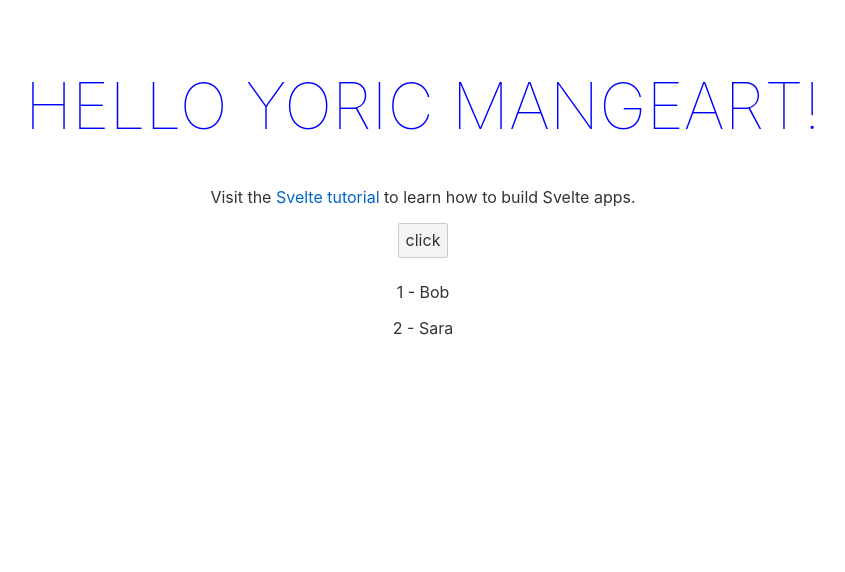
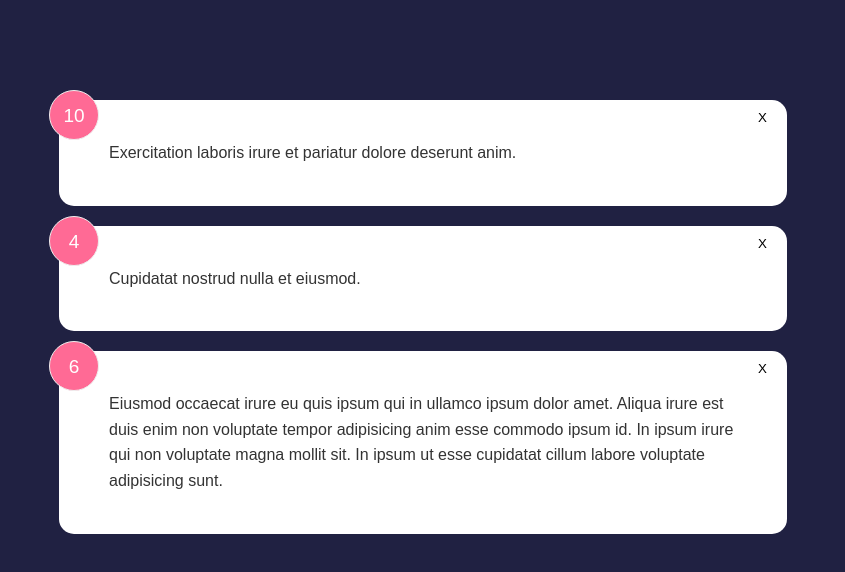
Before and after one commit to yoric-m/feedback, a Svelte app: page / in a window 1280 px wide. Shown: the top 572 px of the page, without its empty margins (217-1062 px from the left). Built offline with nearby package versions, Linux system fonts and the light colour scheme.

Commit message:
close button ok

```diff
--- a/public/global.css
+++ b/public/global.css
@@ -1,63 +1,24 @@
-html, body {
-	position: relative;
-	width: 100%;
-	height: 100%;
+/* @import url("https://fonts.googleapis.com/css2?family=Poppins:wght@400;600;700&display=swap"); */
+
+* {
+  box-sizing: border-box;
+  margin: 0;
+  padding: 0;
 }
 
 body {
-	color: #333;
-	margin: 0;
-	padding: 8px;
-	box-sizing: border-box;
-	font-family: -apple-system, BlinkMacSystemFont, "Segoe UI", Roboto, Oxygen-Sans, Ubuntu, Cantarell, "Helvetica Neue", sans-serif;
+  font-family: "Poppins", sans-serif;
+  background-color: #202142;
+  color: white;
+  line-height: 1.6;
 }
 
-a {
-	color: rgb(0,100,200);
-	text-decoration: none;
+ul {
+  list-style: none;
 }
 
-a:hover {
-	text-decoration: underline;
+.container {
+  max-width: 768px;
+  margin: 100px auto;
+  padding: 0 20px;
 }
-
-a:visited {
-	color: rgb(0,80,160);
-}
-
-label {
-	display: block;
-}
-
-input, button, select, textarea {
-	font-family: inherit;
-	font-size: inherit;
-	-webkit-padding: 0.4em 0;
-	padding: 0.4em;
-	margin: 0 0 0.5em 0;
-	box-sizing: border-box;
-	border: 1px solid #ccc;
-	border-radius: 2px;
-}
-
-input:disabled {
-	color: #ccc;
-}
-
-button {
-	color: #333;
-	background-color: #f4f4f4;
-	outline: none;
-}
-
-button:disabled {
-	color: #999;
-}
-
-button:not(:disabled):active {
-	background-color: #ddd;
-}
-
-button:focus {
-	border-color: #666;
-}
--- a/src/App.svelte
+++ b/src/App.svelte
@@ -1,57 +1,29 @@
 <script>
-  const firstName = "Yoric";
-  const lastName = "Mangeart";
-  let color = "blue";
-  const name = `${firstName} ${lastName}`;
-  let users = [
+  import FeedbackList from "./components/FeedbackList.svelte";
+
+  let feedback = [
     {
       id: 1,
-      name: "Bob",
+      rating: 10,
+      text: "Exercitation laboris irure et pariatur dolore deserunt anim.",
     },
     {
       id: 2,
-      name: "Sara",
+      rating: 4,
+      text: "Cupidatat nostrud nulla et eiusmod.",
+    },
+    {
+      id: 3,
+      rating: 6,
+      text: "Eiusmod occaecat irure eu quis ipsum qui in ullamco ipsum dolor amet. Aliqua irure est duis enim non voluptate tempor adipisicing anim esse commodo ipsum id. In ipsum irure qui non voluptate magna mollit sit. In ipsum ut esse cupidatat cillum labore voluptate adipisicing sunt.",
     },
   ];
-  function changeColor() {
-    color = color === "blue" ? "orange" : "blue";
-    users = [
-      ...users,
-      { id: users.length + 1, name: "toto" + (users.length + 1) },
-    ];
-  }
 </script>
 
-<main>
-  <h1 style="color: {color}">Hello {name}!</h1>
-  <p>
-    Visit the <a href="https://svelte.dev/tutorial">Svelte tutorial</a> to learn
-    how to build Svelte apps.
-  </p>
-  <button on:click={changeColor}>click</button>
-  {#each users as user (user.id)}
-    <p>{user.id} - {user.name}</p>
-  {/each}
+<main class="container">
+  <FeedbackList
+    {feedback}
+    on:delete-feedback={(fb) =>
+      (feedback = feedback.filter((e) => e.id !== fb.detail))}
+  />
 </main>
-
-<style>
-  main {
-    text-align: center;
-    padding: 1em;
-    max-width: 240px;
-    margin: 0 auto;
-  }
-
-  h1 {
-    color: #ff3e00;
-    text-transform: uppercase;
-    font-size: 4em;
-    font-weight: 100;
-  }
-
-  @media (min-width: 640px) {
-    main {
-      max-width: none;
-    }
-  }
-</style>
--- /dev/null
+++ b/src/components/Card.svelte
@@ -0,0 +1,14 @@
+<div class="card">
+  <slot />
+</div>
+
+<style>
+  .card {
+    background-color: white;
+    color: #333;
+    border-radius: 15px;
+    padding: 40px 50px;
+    margin: 20px 0;
+    position: relative;
+  }
+</style>
--- /dev/null
+++ b/src/components/FeedbackItem.svelte
@@ -0,0 +1,44 @@
+<script>
+  import { createEventDispatcher } from "svelte";
+
+  import Card from "./Card.svelte";
+  export let item = {};
+  const dispatch = createEventDispatcher();
+
+  const handleDelete = (id) => {
+    dispatch("delete-feedback", id);
+  };
+</script>
+
+<Card>
+  <div class="num-display">{item.rating}</div>
+  <button on:click={() => handleDelete(item.id)} class="close">X</button>
+  <p class="text-display">
+    {item.text}
+  </p>
+</Card>
+
+<style>
+  .num-display {
+    position: absolute;
+    top: -10px;
+    left: -10px;
+    width: 50px;
+    height: 50px;
+    background-color: #ff6a95;
+    color: white;
+    border: 1px #eee solid;
+    border-radius: 50%;
+    padding: 10px;
+    text-align: center;
+    font-size: 19px;
+  }
+  .close {
+    position: absolute;
+    top: 10px;
+    right: 20px;
+    cursor: pointer;
+    background: none;
+    border: none;
+  }
+</style>
--- /dev/null
+++ b/src/components/FeedbackList.svelte
@@ -0,0 +1,8 @@
+<script>
+  import FeedbackItem from "./FeedbackItem.svelte";
+  export let feedback = [];
+</script>
+
+{#each feedback as fb (fb.id)}
+  <FeedbackItem item={fb} on:delete-feedback />
+{/each}
```
